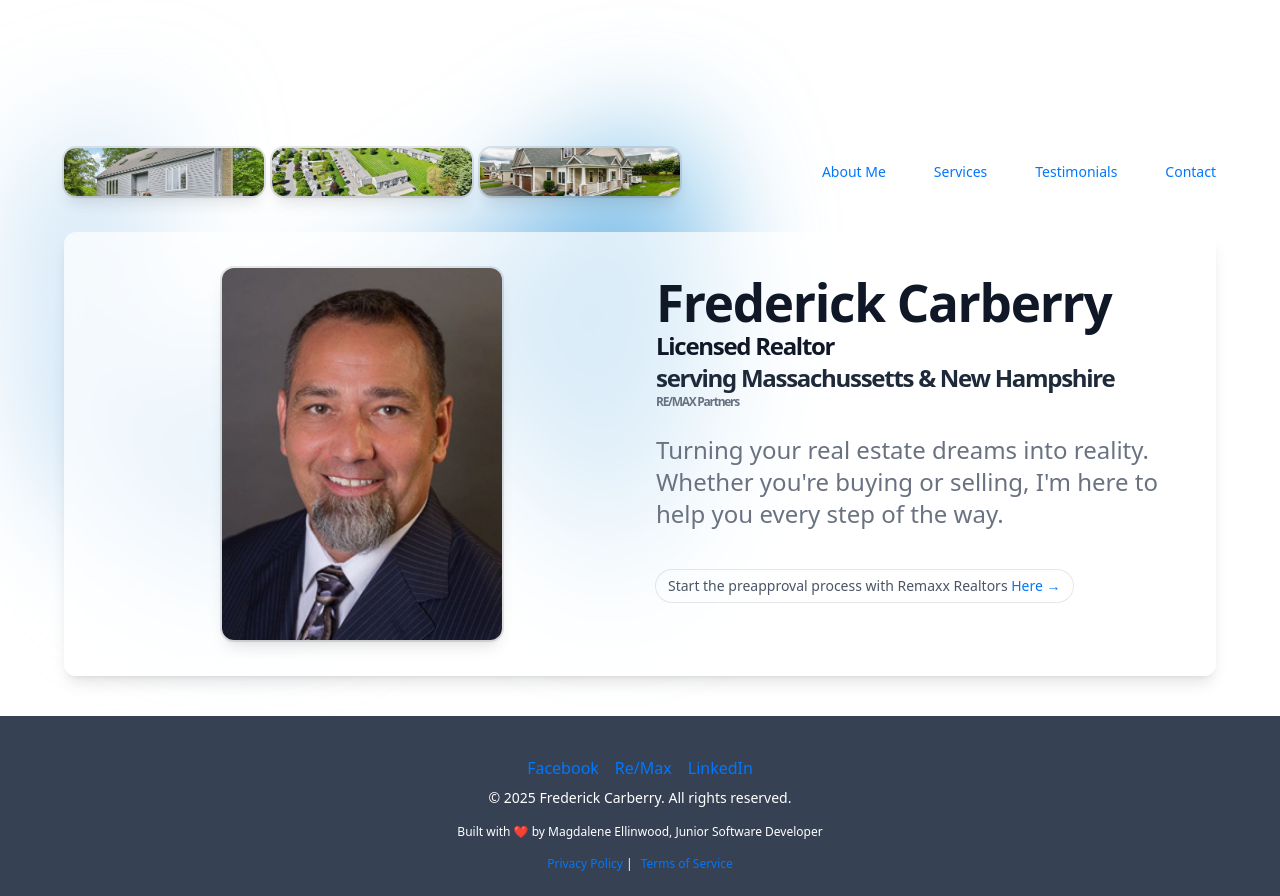
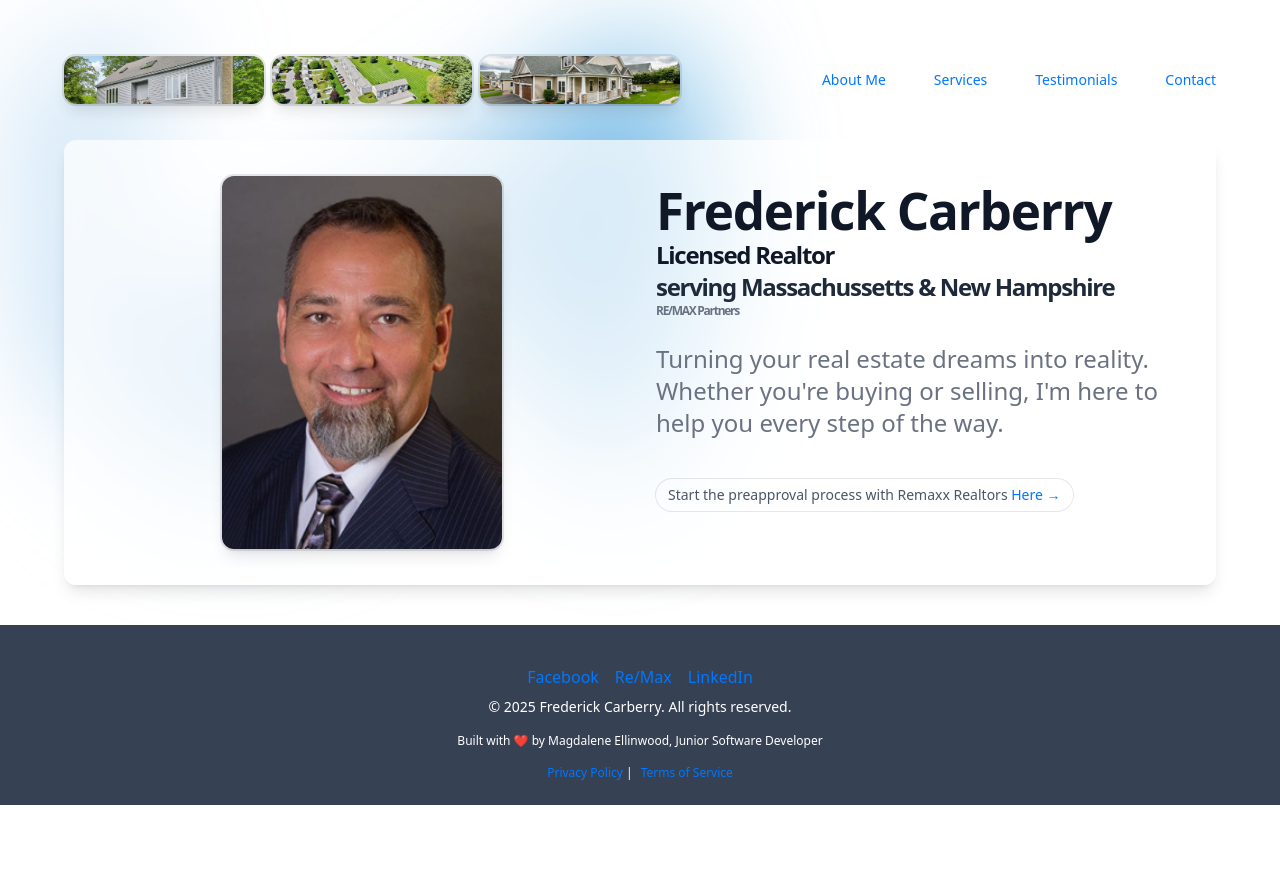
Before and after one commit to mellinwood1023/FCarberry_Site, a React (Vite) app: page / in a window 1280 px wide. After the commit the page ends 805 px from the top, so only its background shows below. Built offline with nearby package versions, Linux system fonts and the light colour scheme; the HTML template or start-up script is replaced by a standard one.

Commit message:
body update

```diff
--- a/src/index.css
+++ b/src/index.css
@@ -27,10 +27,11 @@ a:hover {
 body {
   margin: 0;
   display: flex;
-  place-items: center;
+  flex-direction: column; /* Add this if needed */
   min-width: 320px;
   min-height: 100vh;
-  background-color: unset;
+  background-color: white; /* Force white background */
+  color: #213547; /* Optional: set readable text color */
 }
 
 h1 {
```
